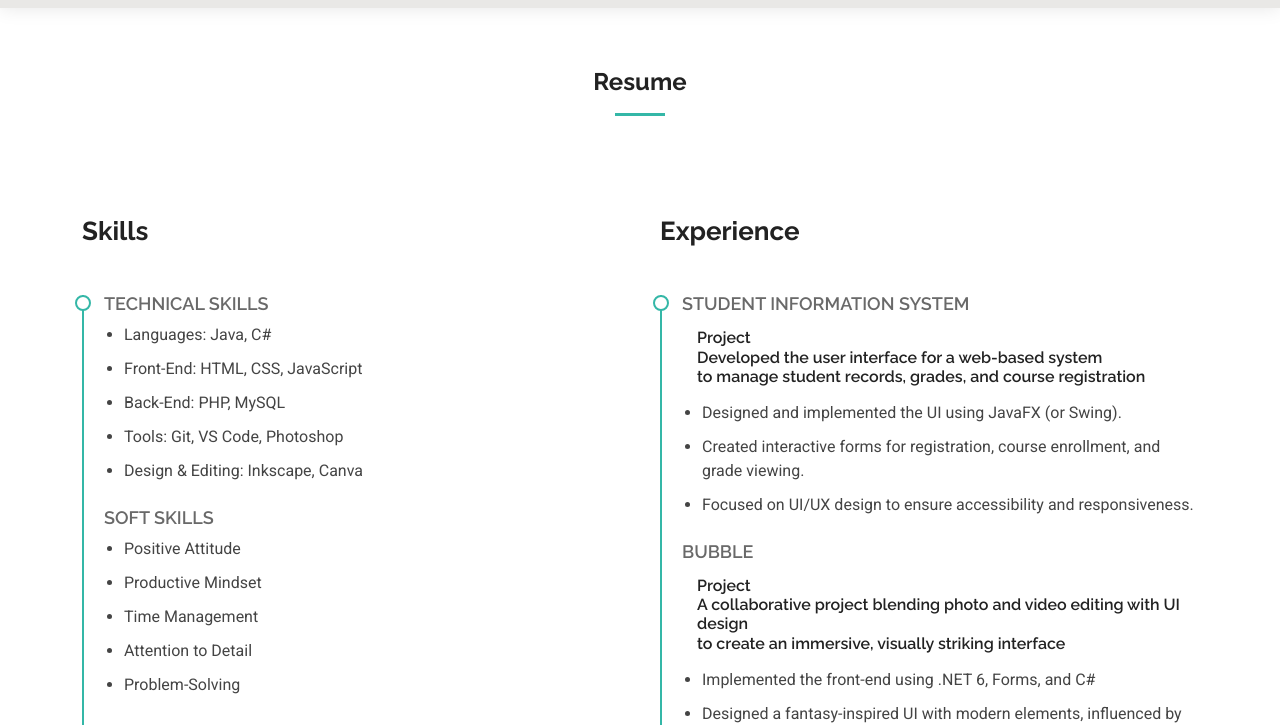
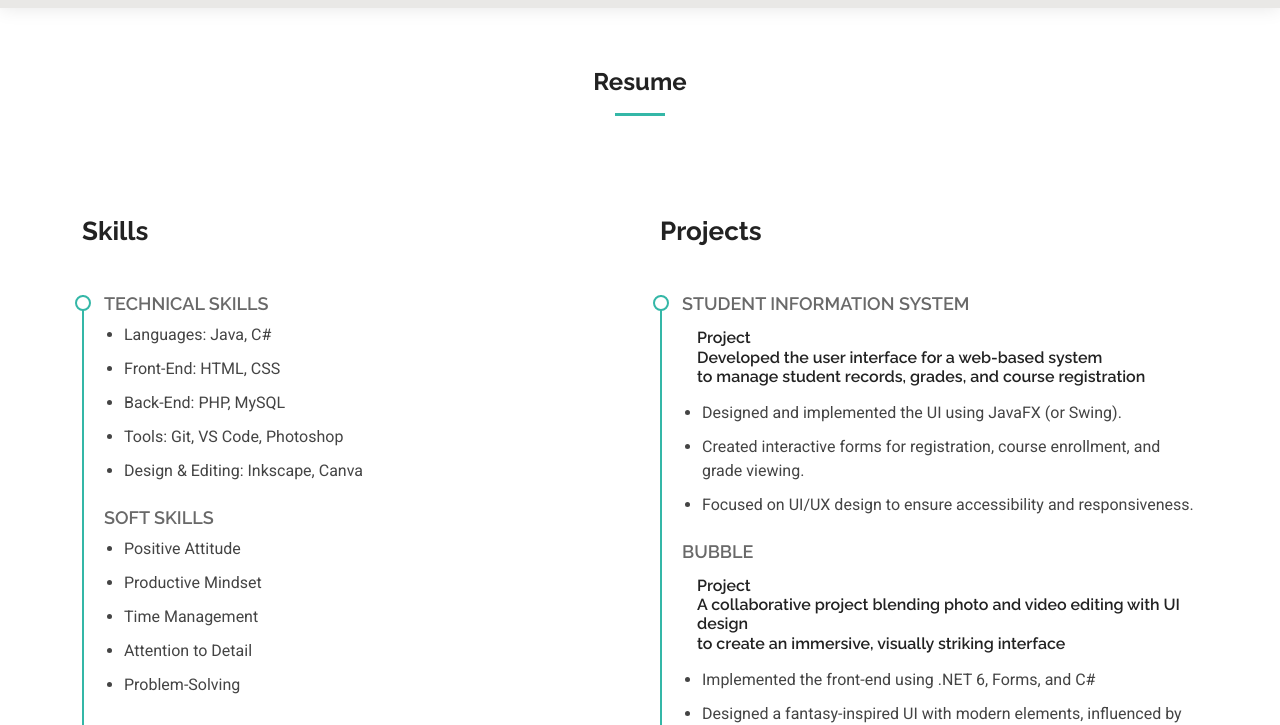
Before and after one commit to iammarvinmacabale/marvinmacabale.github.io, a plain HTML site: page resume.html in a window 1280 px wide. Shown: the part 75-800 px from the top of the page. Drawn offline with Linux system fonts and the light colour scheme.

Commit message:
Update resume.html

```diff
--- a/resume.html
+++ b/resume.html
@@ -109,7 +109,7 @@
               <h4>Technical Skills</h4>
               <ul>
                 <li>Languages: Java, C#</li>
-                <li>Front-End: HTML, CSS, JavaScript</li>
+                <li>Front-End: HTML, CSS</li>
                 <li>Back-End: PHP, MySQL</li>
                 <li>Tools: Git, VS Code, Photoshop</li>
                 <li>Design & Editing: Inkscape, Canva</li>
@@ -140,7 +140,7 @@
 
           <!-- RIGHT COLUMN -->
           <div class="resume-column">
-            <h3 class="resume-title" data-aos="fade-up">Experience</h3>
+            <h3 class="resume-title" data-aos="fade-up">Projects</h3>
             <div class="resume-item" data-aos="fade-up">
               <h4>STUDENT INFORMATION SYSTEM</h4>
               <h5>Project<br>
```
